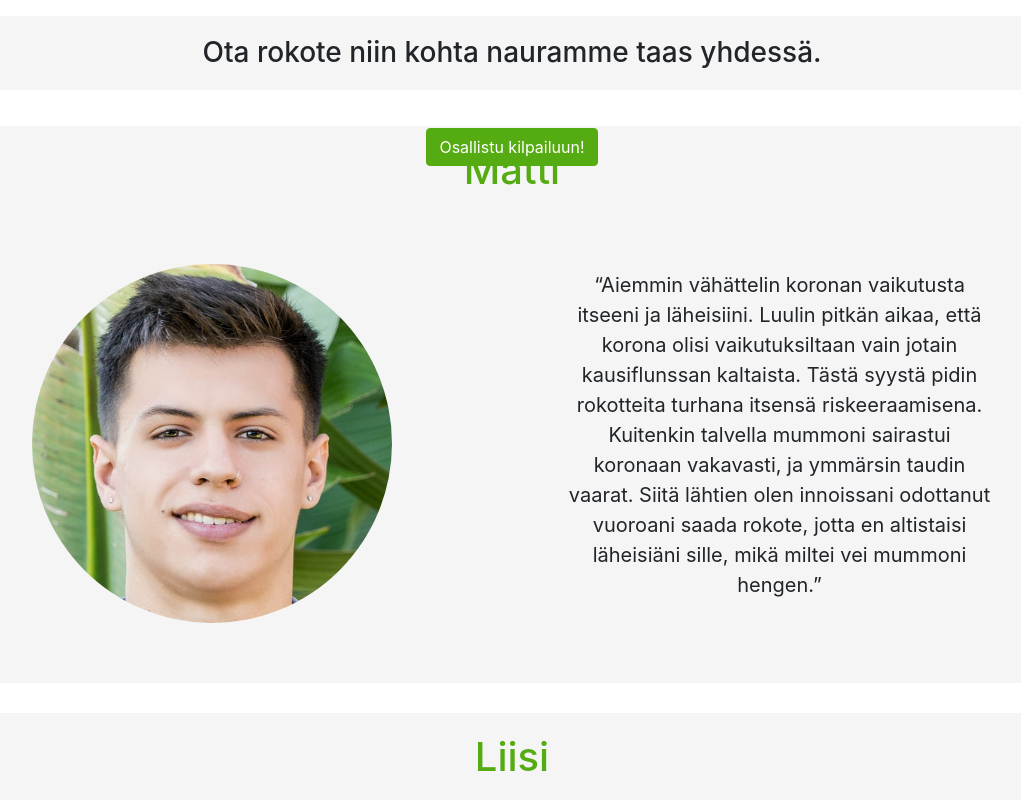
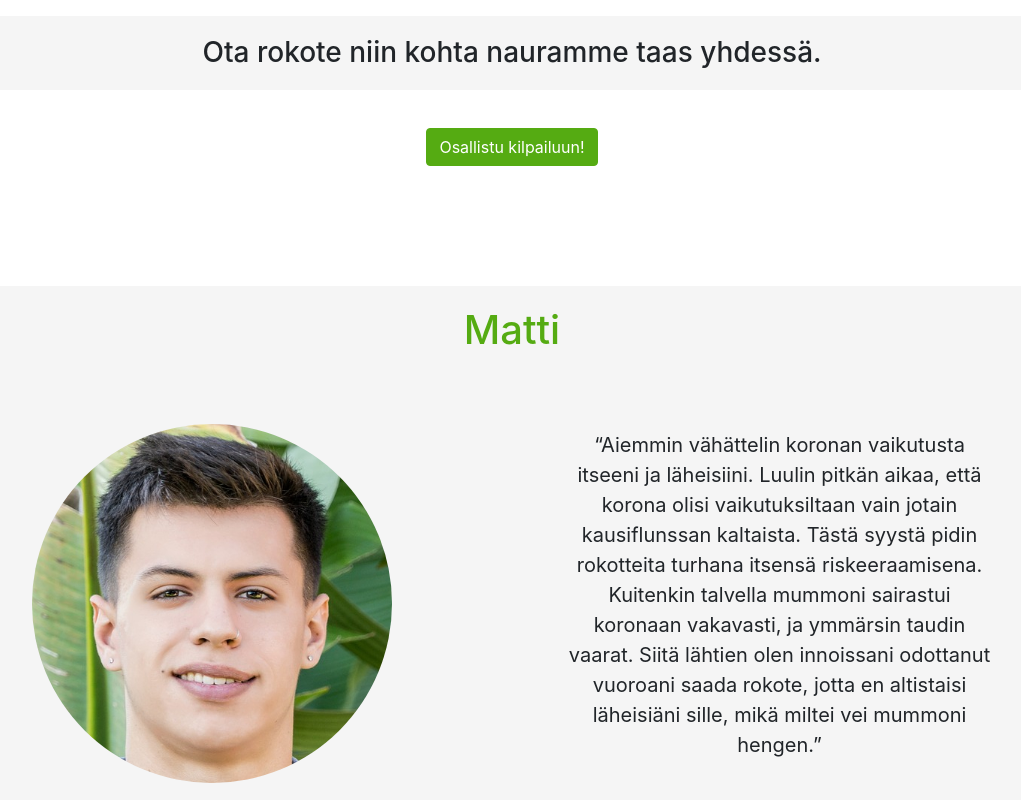
Before and after one commit to pnupu/vdm-sivut, a React (Create React App) app: page /Stories in a window 1280 px wide. Shown: the part 360-1160 px from the top of the page, without its empty margins (128-1149 px from the left). Built offline with nearby package versions, Linux system fonts and the light colour scheme.

Commit message:
css fixes

```diff
--- a/src/App.css
+++ b/src/App.css
@@ -41,7 +41,7 @@ body {
 
 }
 .about{
-  margin-top: 30vh;
+  margin-top: 50vh;
   text-align: center;
   min-height: 80vh;
   padding-left: 50px;
@@ -56,7 +56,7 @@ body {
 }
 
 .stories{
-  margin-top: 30vh;
+  margin-top: 50vh;
   text-align: center;
   min-height: 80vh;
 }
@@ -67,7 +67,7 @@ body {
 
 .Articles{
   position: relative;
-  margin-top: 30vh;
+  margin-top: 50vh;
   align-items: center;
 }
 
```
